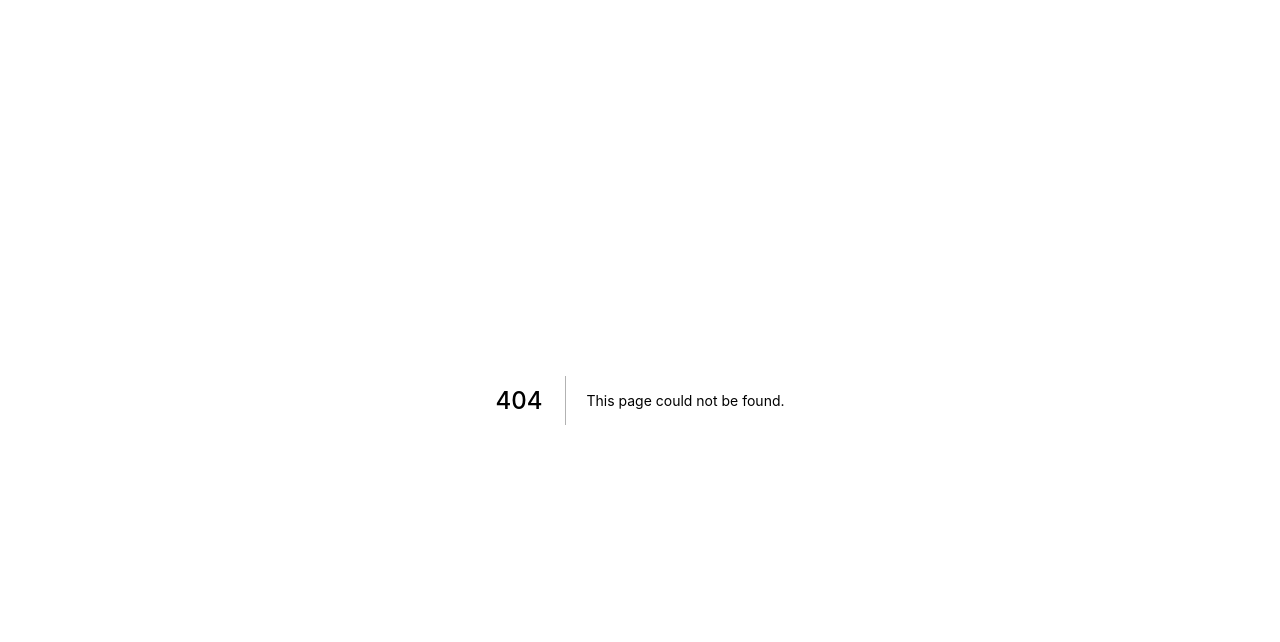
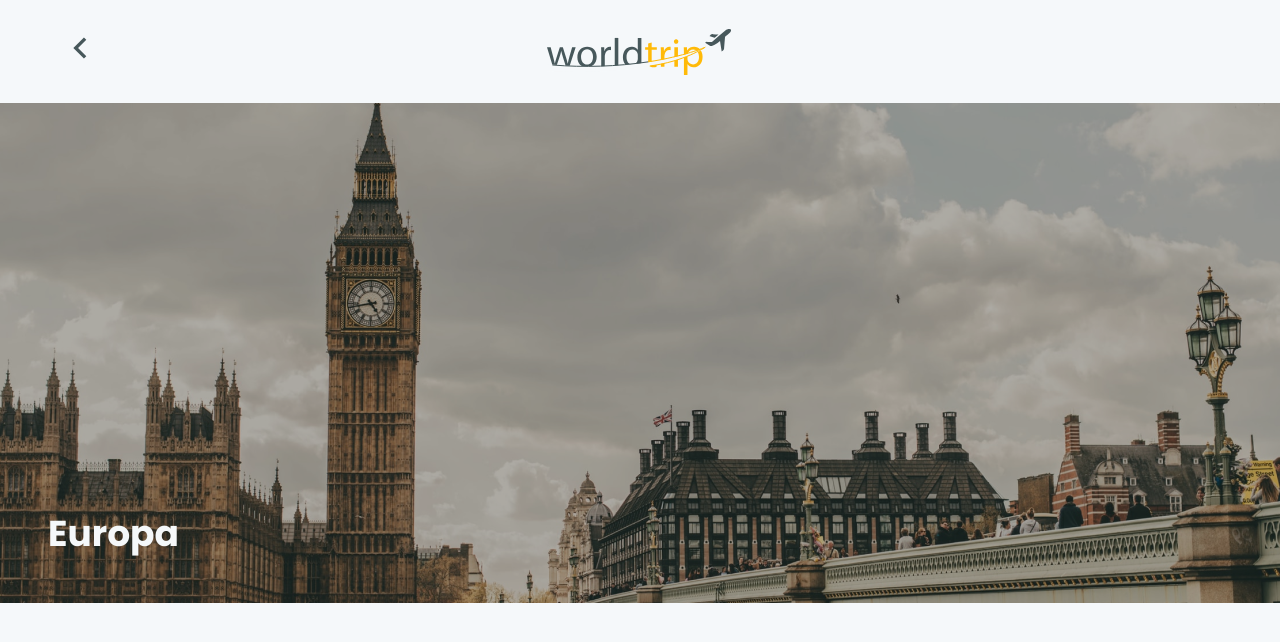
Before and after one commit to elianbecali/worldtrip, a Next.js app: page /continent/europa in a window 1280 px wide. Before the commit this address had no page. Shown: the top 642 px of the page. Built offline with nearby package versions, Linux system fonts and the light colour scheme.

Commit message:
feat(continent detail): add banner continent page

```diff
--- a/src/components/Slider/index.tsx
+++ b/src/components/Slider/index.tsx
@@ -44,7 +44,7 @@ export function Slider() {
                 textAlign="center"
                 zIndex="overlay"
               >
-                <Link href="/continent">
+                <Link href="/continent/europa">
                   <a>
                     <Heading
                       as="h3"
--- /dev/null
+++ b/src/pages/continent/[slug].tsx
@@ -0,0 +1,50 @@
+import { Box, Flex, Heading, Image, Text } from '@chakra-ui/react';
+import { GetServerSideProps } from 'next';
+
+import { Header } from '../../components';
+
+interface ContinentProps {
+  continent: {
+    slug: string;
+  };
+}
+
+export default function Continent({ continent }: ContinentProps) {
+  return (
+    <>
+      <Header />
+
+      <Box
+        w="100%"
+        h={[150, 250, 400, 500]}
+        display={['flex']}
+        alignItems={['center', 'center', 'flex-end']}
+        justifyContent={['center', 'center', 'initial']}
+        pos="relative"
+      >
+        <Image src="/images/europe.png" objectFit="cover" w="100%" h="100%" />
+        <Heading
+          as="h1"
+          pos="absolute"
+          color="light.heading"
+          ml={['0', '0', '12']}
+          mb={['0', '0', '12']}
+        >
+          {continent.slug.charAt(0).toUpperCase() + continent.slug.slice(1)}
+        </Heading>
+      </Box>
+    </>
+  );
+}
+
+export const getServerSideProps: GetServerSideProps = async (req) => {
+  const { slug } = req.params;
+
+  return {
+    props: {
+      continent: {
+        slug
+      }
+    }
+  };
+};
```
Also changed, not shown: public/images/europe.png (added).
